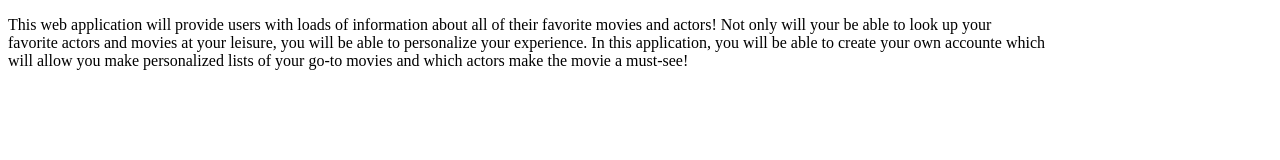
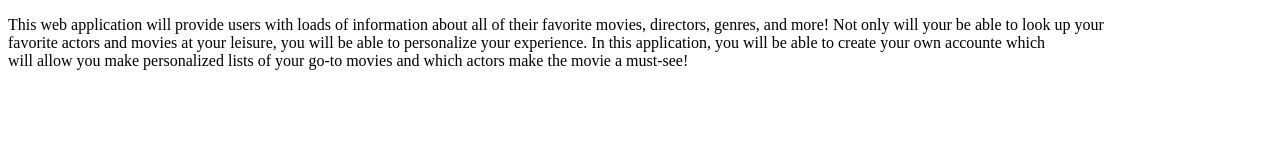
Before and after one commit to zmccoll/movie_api, a website: page public/index.html in a window 1280 px wide. Drawn offline with Linux system fonts and the light colour scheme.

Commit message:
Update index.html

```diff
--- a/public/index.html
+++ b/public/index.html
@@ -6,7 +6,7 @@
     </head>
 
     <body>
-        <p>This web application will provide users with loads of information about all of their favorite movies and actors!  Not only will your be able to look up your<br>
+        <p>This web application will provide users with loads of information about all of their favorite movies, directors, genres, and more!  Not only will your be able to look up your<br>
             favorite actors and movies at your leisure, you will be able to personalize your experience.  In this application, you will be able to create your own accounte which<br>
             will allow you make personalized lists of your go-to movies and which actors make the movie a must-see!
         </p>
```
